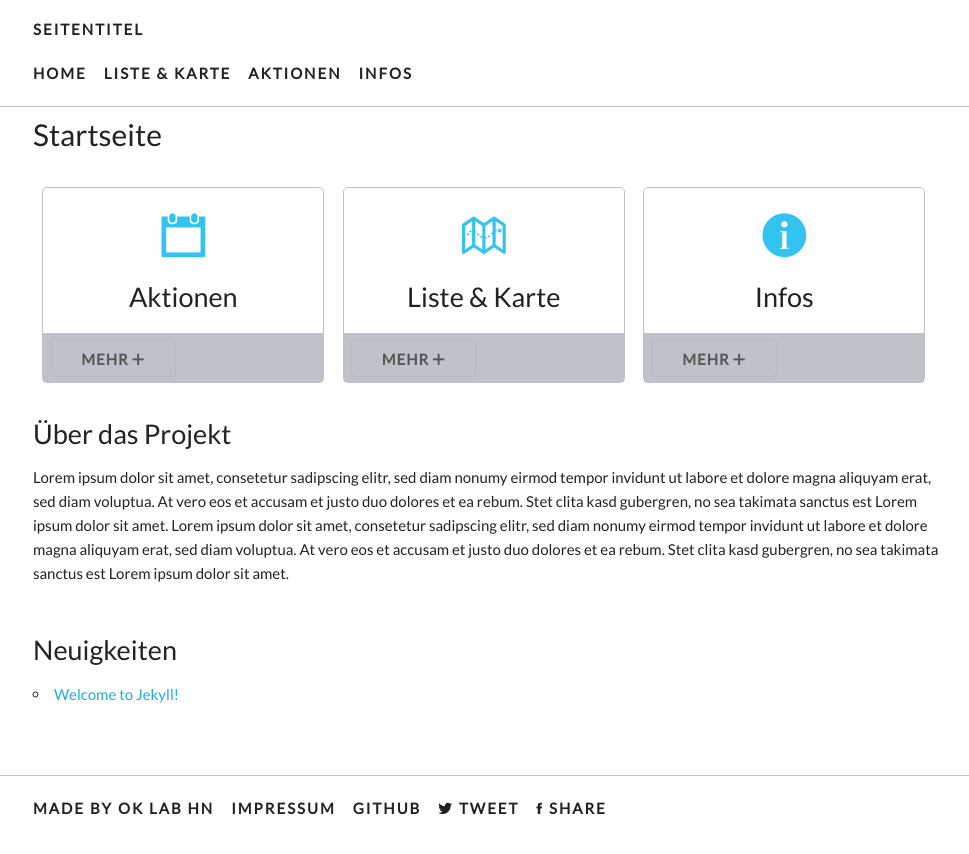
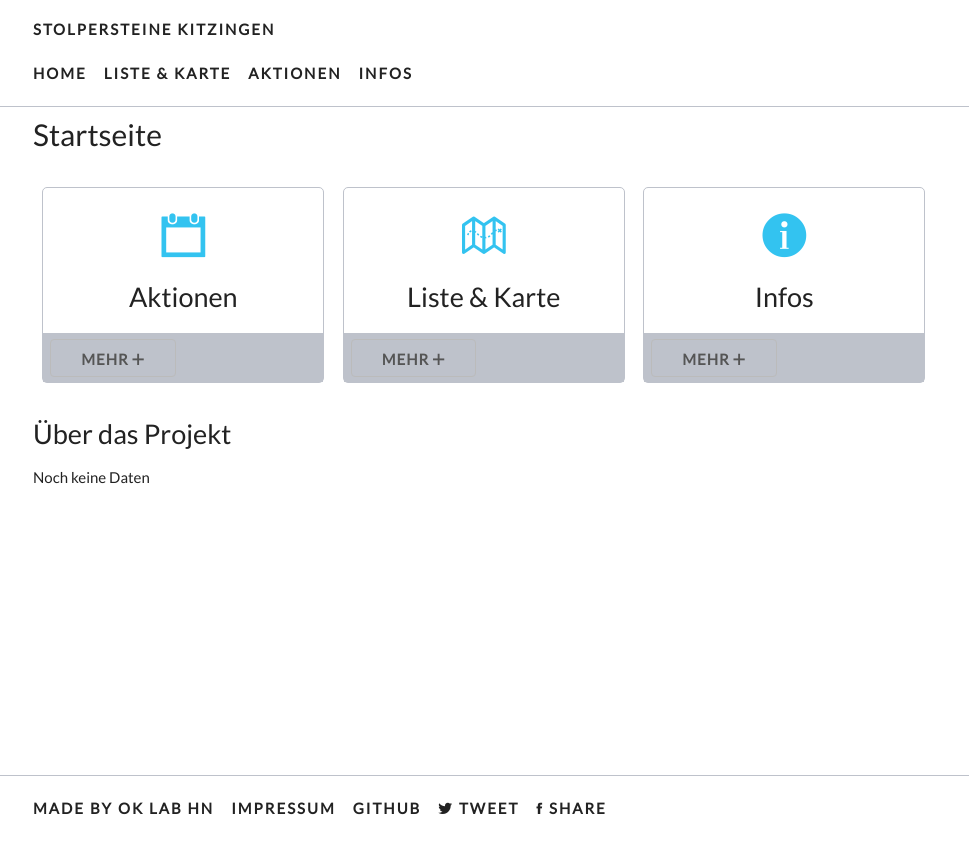
Before and after one commit to opendata-heilbronn/stolpersteine, a Jekyll site: the page built from index.html, in a window 1280 px wide. Shown: the top 854 px of the page, without its empty margins (147-1116 px from the left). Built offline with Jekyll 4.4.1, drawn with Linux system fonts in a browser that asks for light colours; nearby versions of some CDN libraries; some web fonts are replaced.

Commit message:
Update _config.yml

```diff
--- a/_config.yml
+++ b/_config.yml
@@ -1,5 +1,5 @@
 ---
-title: SEITENTITEL
+title: Stolpersteine Kitzingen
 timezone: UTC
 collections:
   actions:
@@ -39,18 +39,18 @@
       - ORT
       - ''
       - ''
-email: info@example.com
-description: 'Lorem ipsum dolor sit amet, consetetur sadipscing elitr, sed diam nonumy eirmod tempor invidunt ut labore et dolore magna aliquyam erat, sed diam voluptua. At vero eos et accusam et justo duo dolores et ea rebum. Stet clita kasd gubergren, no sea takimata sanctus est Lorem ipsum dolor sit amet. Lorem ipsum dolor sit amet, consetetur sadipscing elitr, sed diam nonumy eirmod tempor invidunt ut labore et dolore magna aliquyam erat, sed diam voluptua. At vero eos et accusam et justo duo dolores et ea rebum. Stet clita kasd gubergren, no sea takimata sanctus est Lorem ipsum dolor sit amet.'
-baseurl: "/pfad"
-url: https://example.com
+email: lukas@himsel.me
+description: 'Noch keine Daten'
+baseurl: "/stolpersteine-kt"
+url: http://himsel.me
 markdown: kramdown
 permalink: pretty
 exclude:
 - scripts/
 
 # lat. and long. coordinates for the map in list.html
-lat: 49.1426929
-long: 9.210878999999977
+lat: 49.7340805
+long: 10.147377699999993
 
 # blog posts shown in index.html
-blog: true
+blog: false
```
